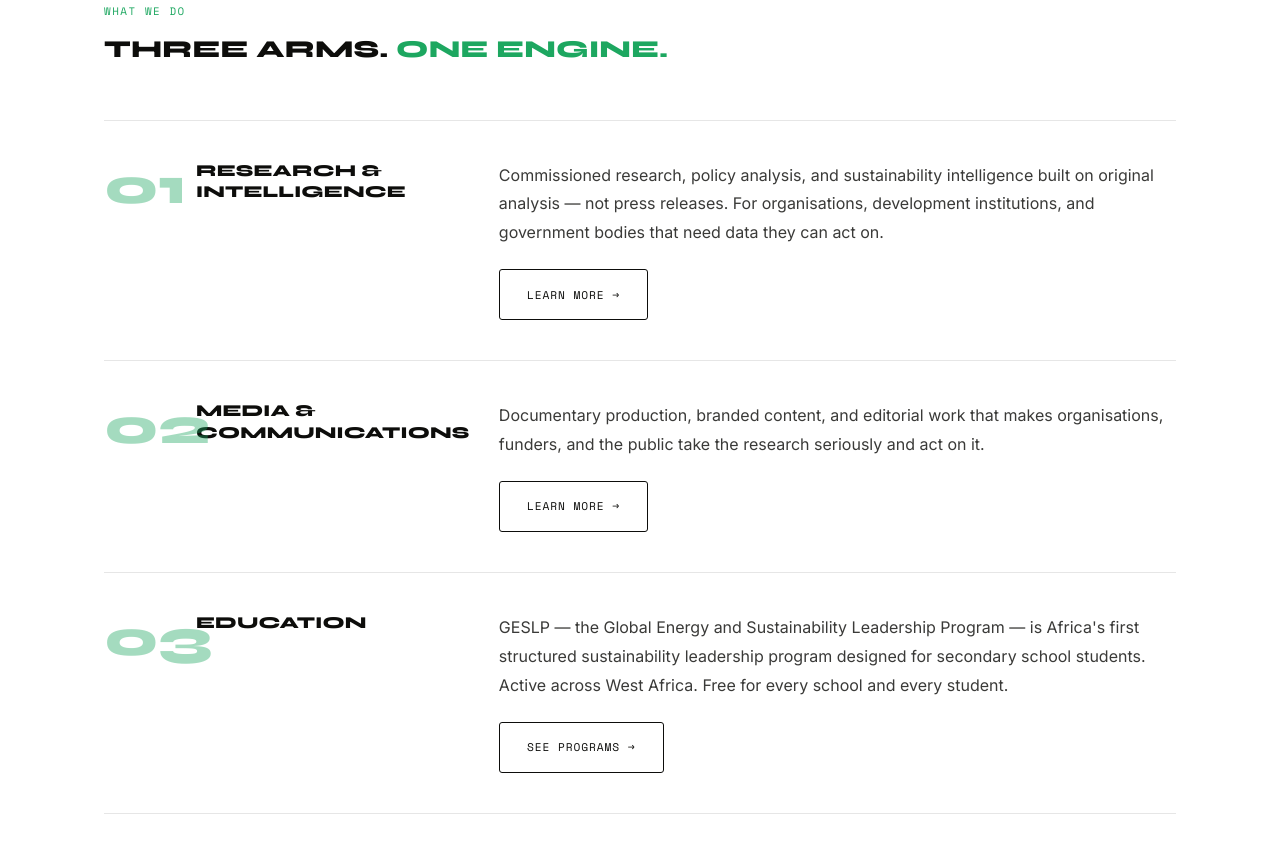
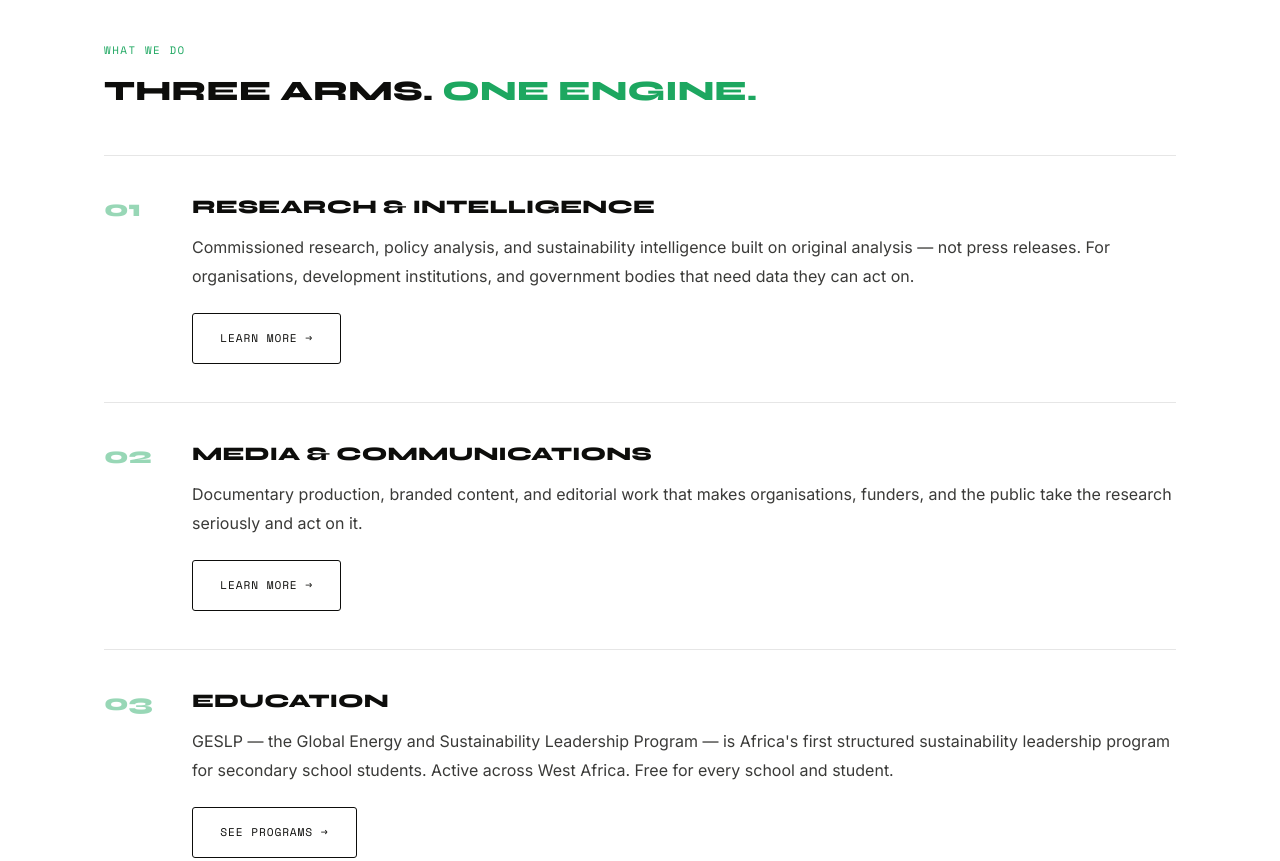
Before and after one commit to Theonlyshine/myecoafrica, a plain HTML site: page index.html in a window 1280 px wide. Shown: the part 1659-2520 px from the top of the page. Drawn offline with nearby package versions, Linux system fonts and the light colour scheme.

Commit message:
Fix arm-row layout and rebalance font sizes
- Redesign arm-row to 2-column grid (number + content): eliminates the
  overflow where the large ghost number was sitting on top of the title
- Merge title/description into one content div per arm-row in index.html
- Arm-index number sized to fit its column (1.8rem max vs 3.4rem)
- h3 brought back up to 1.3rem, h2 to 2rem, h1 to 2.9rem (was too small)
- Mobile font overrides corrected upward to match

Co-Authored-By: Claude Sonnet 4.6 <noreply@anthropic.com>

```diff
--- a/css/style.css
+++ b/css/style.css
@@ -51,9 +51,9 @@ body {
   text-transform: uppercase;
 }
 
-h1.display { font-size: clamp(1.4rem, 2.5vw, 2.4rem); }
-h2.display { font-size: clamp(1.1rem, 1.9vw, 1.7rem); }
-h3.display { font-size: clamp(0.88rem, 1.1vw, 1.05rem); }
+h1.display { font-size: clamp(1.7rem, 3.2vw, 2.9rem); }
+h2.display { font-size: clamp(1.3rem, 2.2vw, 2rem); }
+h3.display { font-size: clamp(1rem, 1.3vw, 1.3rem); }
 
 p { font-size: 1rem; color: var(--ink-mid); line-height: 1.8; }
 p.lead { font-size: 1.15rem; color: var(--ink-mid); }
@@ -696,9 +696,9 @@ a:focus-visible, button:focus-visible, input:focus-visible, select:focus-visible
   .page-header { padding: 2.2rem 0 1.6rem; }
 
   /* Typography */
-  h1.display { font-size: clamp(1.3rem, 7.5vw, 2rem); }
-  h2.display { font-size: clamp(1rem, 6vw, 1.6rem); }
-  h3.display { font-size: clamp(0.85rem, 4vw, 1rem); }
+  h1.display { font-size: clamp(1.6rem, 8vw, 2.4rem); }
+  h2.display { font-size: clamp(1.2rem, 6vw, 1.8rem); }
+  h3.display { font-size: clamp(1rem, 4.5vw, 1.3rem); }
   p.lead { font-size: 1rem; }
   blockquote.pull { font-size: 1.1rem; padding-left: 1rem; }
 
@@ -807,33 +807,35 @@ nav.main-nav { gap: 1.8rem; }
 }
 
 /* ── ARM ROWS (editorial numbered list) ── */
-.arm-rows { margin-top: 3.5rem; border-top: 1px solid var(--rule); }
+.arm-rows { margin-top: 3rem; border-top: 1px solid var(--rule); }
 .arm-row {
   display: grid;
-  grid-template-columns: 60px minmax(160px, 1fr) 2.5fr;
+  grid-template-columns: 56px 1fr;
   gap: 2rem;
-  padding: 2.5rem 0;
+  padding: 2.4rem 0;
   border-bottom: 1px solid var(--rule);
   align-items: start;
   transition: background 0.25s;
 }
-.arm-row:hover { background: var(--off-white); padding-left: 1.2rem; padding-right: 1.2rem; margin: 0 -1.2rem; }
+.arm-row:hover { background: var(--off-white); }
 .arm-index {
   font-family: 'Syne', sans-serif;
-  font-size: clamp(2.4rem, 4vw, 3.4rem);
+  font-size: clamp(1.4rem, 1.8vw, 1.8rem);
   font-weight: 800;
   color: var(--green);
-  opacity: 0.4;
-  line-height: 1;
+  opacity: 0.45;
+  line-height: 1.1;
+  padding-top: 0.1rem;
 }
-.arm-row h3.display { font-size: clamp(0.92rem, 1.3vw, 1.2rem); line-height: 1.3; }
-@media (max-width: 860px) {
-  .arm-row { grid-template-columns: 60px 1fr; }
-  .arm-row > div:last-child { display: none; }
+.arm-row h3.display {
+  font-size: clamp(1.1rem, 1.5vw, 1.4rem);
+  line-height: 1.25;
+  margin-bottom: 0.9rem;
 }
+.arm-row p { margin-top: 0; }
 @media (max-width: 540px) {
-  .arm-row { grid-template-columns: 50px 1fr; gap: 1.2rem; padding: 2rem 0; }
-  .arm-index { font-size: 2.4rem; }
+  .arm-row { grid-template-columns: 40px 1fr; gap: 1.2rem; padding: 1.8rem 0; }
+  .arm-index { font-size: 1.1rem; }
 }
 
 /* ── RESEARCH GRID & CARDS ── */
--- a/index.html
+++ b/index.html
@@ -123,9 +123,7 @@
         <div class="arm-row reveal">
           <div class="arm-index">01</div>
           <div>
-            <h3 class="display">Research &amp;<br>Intelligence</h3>
-          </div>
-          <div>
+            <h3 class="display">Research &amp; Intelligence</h3>
             <p>Commissioned research, policy analysis, and sustainability intelligence built on original analysis — not press releases. For organisations, development institutions, and government bodies that need data they can act on.</p>
             <a href="what-we-do.html" class="btn btn-ghost" style="margin-top:1.4rem;display:inline-block;">Learn More →</a>
           </div>
@@ -133,9 +131,7 @@
         <div class="arm-row reveal">
           <div class="arm-index">02</div>
           <div>
-            <h3 class="display">Media &amp;<br>Communications</h3>
-          </div>
-          <div>
+            <h3 class="display">Media &amp; Communications</h3>
             <p>Documentary production, branded content, and editorial work that makes organisations, funders, and the public take the research seriously and act on it.</p>
             <a href="what-we-do.html" class="btn btn-ghost" style="margin-top:1.4rem;display:inline-block;">Learn More →</a>
           </div>
@@ -144,9 +140,7 @@
           <div class="arm-index">03</div>
           <div>
             <h3 class="display">Education</h3>
-          </div>
-          <div>
-            <p>GESLP — the Global Energy and Sustainability Leadership Program — is Africa's first structured sustainability leadership program designed for secondary school students. Active across West Africa. Free for every school and every student.</p>
+            <p>GESLP — the Global Energy and Sustainability Leadership Program — is Africa's first structured sustainability leadership program for secondary school students. Active across West Africa. Free for every school and student.</p>
             <a href="programs.html" class="btn btn-ghost" style="margin-top:1.4rem;display:inline-block;">See Programs →</a>
           </div>
         </div>
```
